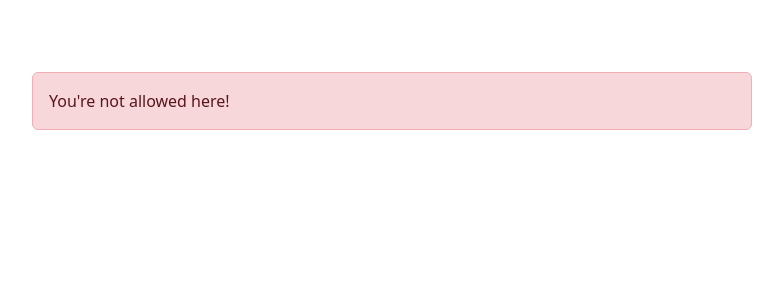
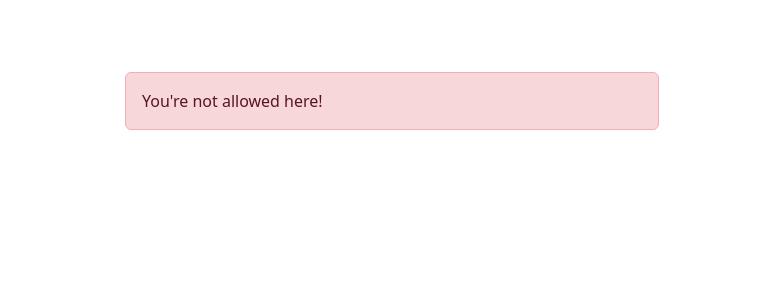
Before and after one commit to mazzocchi7053622/BlogPPM, a Django app: template members/templates/registration/edit_profile.html in a window 1280 px wide. Shown: the part 56-356 px from the top of the page, without its empty margins (248-1031 px from the left). Run offline with Django 5.2, Linux system fonts and the light colour scheme; the template is opened without the code that fills it: values that come from a table or form of the project are taken from there, others are empty; data comes from the database, SQL or seed files in the repository; some libraries are stand-ins or nearby versions.

Commit message:
Update edit_profile.html

```diff
--- a/members/templates/registration/edit_profile.html
+++ b/members/templates/registration/edit_profile.html
@@ -3,18 +3,21 @@
 {% block content %}
 
 {% if user.is_authenticated %}
+    {% if user.id == profile.user.id %}
         <div class="container mt-5">
             <div class="row justify-content-center">
-            <div class="col-md-8">
+                <div class="col-md-6">
                     <div class="card shadow-sm">
-                    <div class="card-header bg-primary text-white">
-                        <h3>Edit Profile</h3>
+                        <div class="card-header bg-info text-white">
+                            <h3 class="text-center my-4">Edit Profile</h3>
                         </div>
                         <div class="card-body">
                             <form method="POST">
                                 {% csrf_token %}
                                 {{ form.as_p }}
-                            <button type="submit" class="btn btn-primary btn-block">Update Profile</button>
+                                <div class="text-center mt-3">
+                                    <button type="submit" class="btn btn-info btn-block">Update Profile</button>
+                                </div>
                             </form>
                         </div>
                     </div>
@@ -24,7 +27,18 @@
     {% else %}
         <div class="container mt-5">
             <div class="row justify-content-center">
-            <div class="col-md-8">
+                <div class="col-md-6">
+                    <div class="alert alert-danger" role="alert">
+                        You're not allowed here!
+                    </div>
+                </div>
+            </div>
+        </div>
+    {% endif %}
+{% else %}
+    <div class="container mt-5">
+        <div class="row justify-content-center">
+            <div class="col-md-6">
                 <div class="alert alert-danger" role="alert">
                     You're not allowed here!
                 </div>
```
Lines whose indentation alone changed are shown as unchanged.
